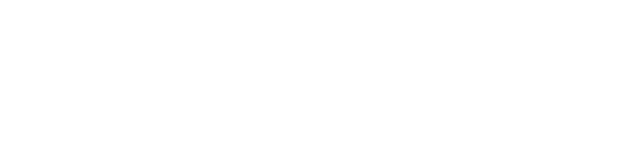
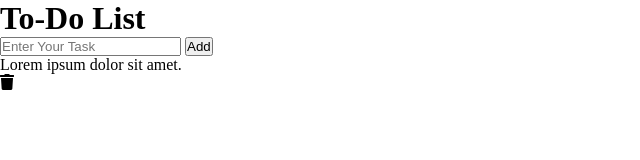
Before and after one commit to MoReza111/To-Do-List, a plain HTML site: page index.html in a window 1280 px wide. Shown: the whole page, without its empty margins (0-640 px from the left). Drawn offline with Linux system fonts and the light colour scheme.

Commit message:
Html Part

```diff
--- a/index.html
+++ b/index.html
@@ -5,11 +5,29 @@
     <meta charset="UTF-8">
     <meta http-equiv="X-UA-Compatible" content="IE=edge">
     <meta name="viewport" content="width=device-width, initial-scale=1.0">
+    <link rel="stylesheet" href="https://cdnjs.cloudflare.com/ajax/libs/font-awesome/5.15.2/css/all.min.css"
+        integrity="sha512-HK5fgLBL+xu6dm/Ii3z4xhlSUyZgTT9tuc/hSrtw6uzJOvgRr2a9jyxxT1ely+B+xFAmJKVSTbpM/CuL7qxO8w=="
+        crossorigin="anonymous" />
+    <link rel="preconnect" href="https://fonts.gstatic.com">
+    <link href="https://fonts.googleapis.com/css2?family=Roboto:wght@300&display=swap" rel="stylesheet">
+    <link rel="stylesheet" href="style.css">
     <title>ToDo List</title>
 </head>
 
 <body>
-
+    <div class="container">
+        <h1>To-Do List</h1>
+        <div class="input-control">
+            <input type="text" placeholder="Enter Your Task">
+            <button class="btn btn-secondary">Add</button>
+        </div>
+        <div class="list">
+            <div class="list-item">
+                <p>Lorem ipsum dolor sit amet.</p>
+                <a class="delete-item"><i class="fas fa-trash"></i></a>
+            </div>
+        </div>
+    </div>
 </body>
 
 </html>
```
